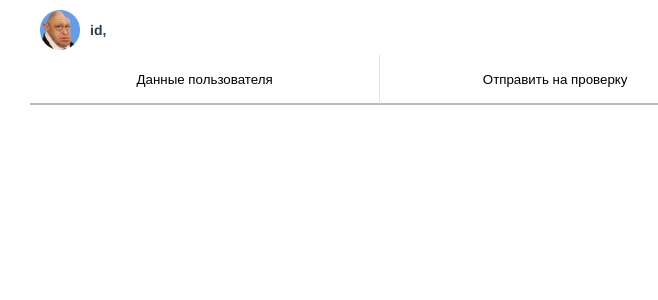
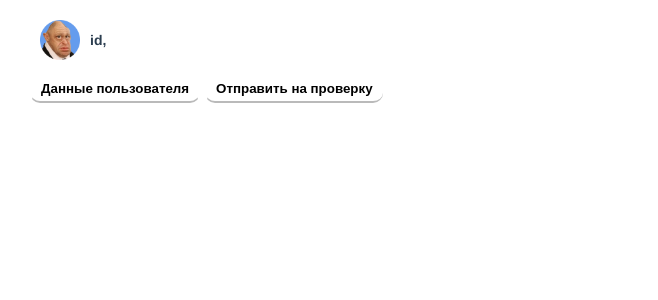
Before and after one commit to maslaknikolai/gosvon-advanced, a Vue app: page / in a window 1280 px wide. Shown: the top 300 px of the page, without its empty margins (260-918 px from the left). Built offline with nearby package versions, Linux system fonts and the light colour scheme.

Commit message:
redesign

```diff
--- a/package.json
+++ b/package.json
@@ -23,6 +23,8 @@
     "@vue/eslint-config-typescript": "^9.1.0",
     "eslint": "^7.32.0",
     "eslint-plugin-vue": "^8.0.3",
+    "node-sass": "^8.0.0",
+    "sass-loader": "^13.2.0",
     "typescript": "~4.5.5"
   },
   "eslintConfig": {
--- a/src/App.vue
+++ b/src/App.vue
@@ -44,7 +44,10 @@ window.addEventListener('message', (event) => {
 
   <MainTabs v-model="page"  />
 
-  <div class="content">
+  <div
+    v-if="page"
+    class="content"
+  >
     <UserInfo
       v-if="page === 'info'"
       :infoHtml="infoHtml"
@@ -71,6 +74,10 @@ window.addEventListener('message', (event) => {
   box-sizing: border-box;
 }
 
+:root {
+  --primary-color: #659ced;
+}
+
 #app {
   font-family: Avenir, Helvetica, Arial, sans-serif;
   -webkit-font-smoothing: antialiased;
@@ -84,6 +91,9 @@ window.addEventListener('message', (event) => {
   display: flex;
   align-items: center;
   margin-top: 10px;
+  background: #fff;
+  border-radius: 10px;
+  padding: 10px;
   margin-bottom: 5px;
   padding-left: 10px;
 }
@@ -98,6 +108,8 @@ window.addEventListener('message', (event) => {
 }
 
 .content {
-  padding: 0 10px 10px;
+  padding: 10px;
+  border-radius: 10px;
+  background: #fff;
 }
 </style>
--- a/src/components/MainTabs.vue
+++ b/src/components/MainTabs.vue
@@ -32,35 +32,40 @@ const emit = defineEmits(['update:modelValue'])
   </div>
 </template>
 
-<style scoped>
+<style scoped lang="scss">
 .tabs {
   display: flex;
   align-items: center;
-  justify-content: center;
 }
 
 .tab {
-  width: 100%;
-  height: 50px;
+  padding: 5px 10px;
   display: block;
   border-radius: 0;
-  border: 0;
+  border: 1px solid transparent;
   border-bottom: 2px solid #00000045;
+  border-radius: 10px;
   cursor: pointer;
   transition: all .3s;
-  margin-bottom: 20px;
-  border-right: 1px solid #0000001c;
+  margin-bottom: 5px;
+  background: #fff;
+  margin-right: 5px;
+  font-weight: bold;
+
+  &:last-child {
+    border-right: 0;
+  }
+
+  &:hover {
+    background: #cecece;
+  }
+
+  &.active {
+    background: var(--primary-color);
+    color: #fff;
+    border-bottom: 0;
+    cursor: default;
+  }
 }
 
-.tab:hover {
-  background: rgba(0,0,0,0.1);
-}
-
-.tab:last-child {
-  border-right: 0;
-}
-
-.tab.active {
-  border-bottom: 2px solid #659ced;
-}
 </style>
```
Also changed, not shown: 1 other file (tests, documents, lock files or other folders).
